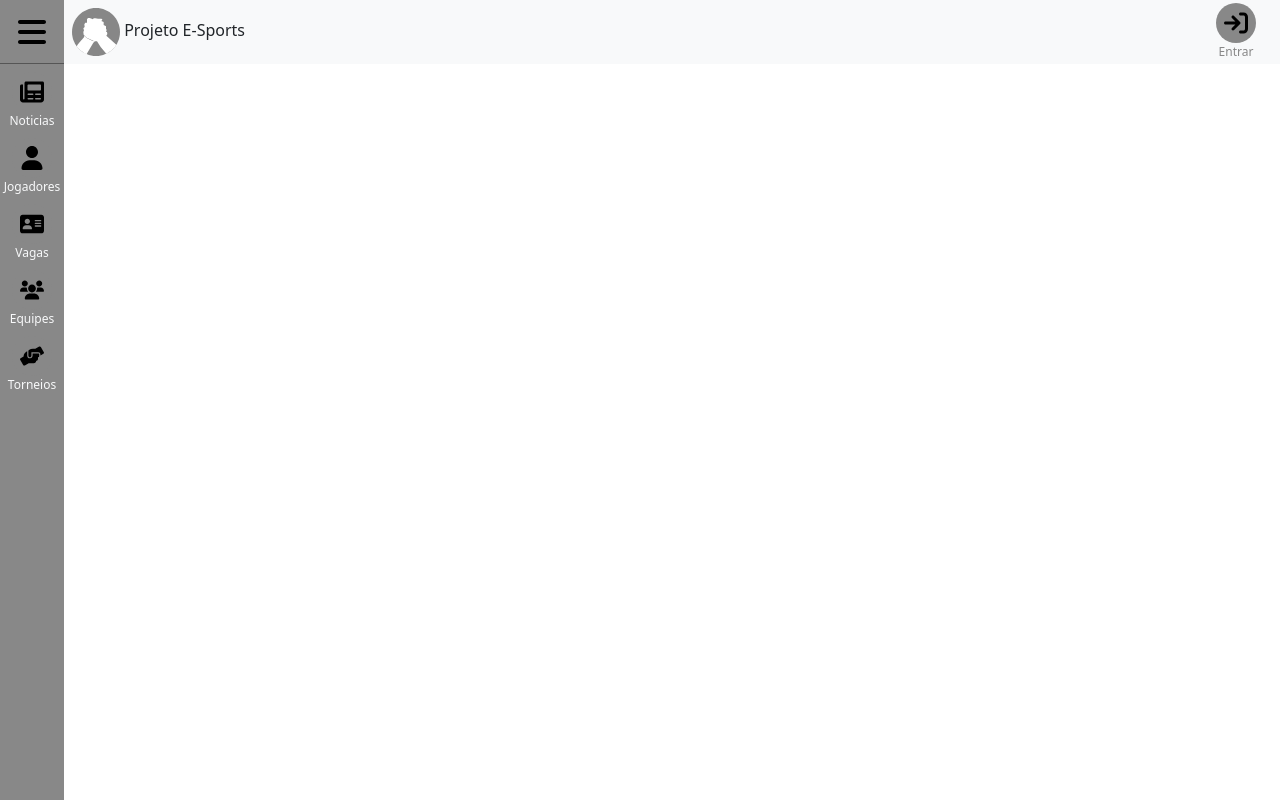
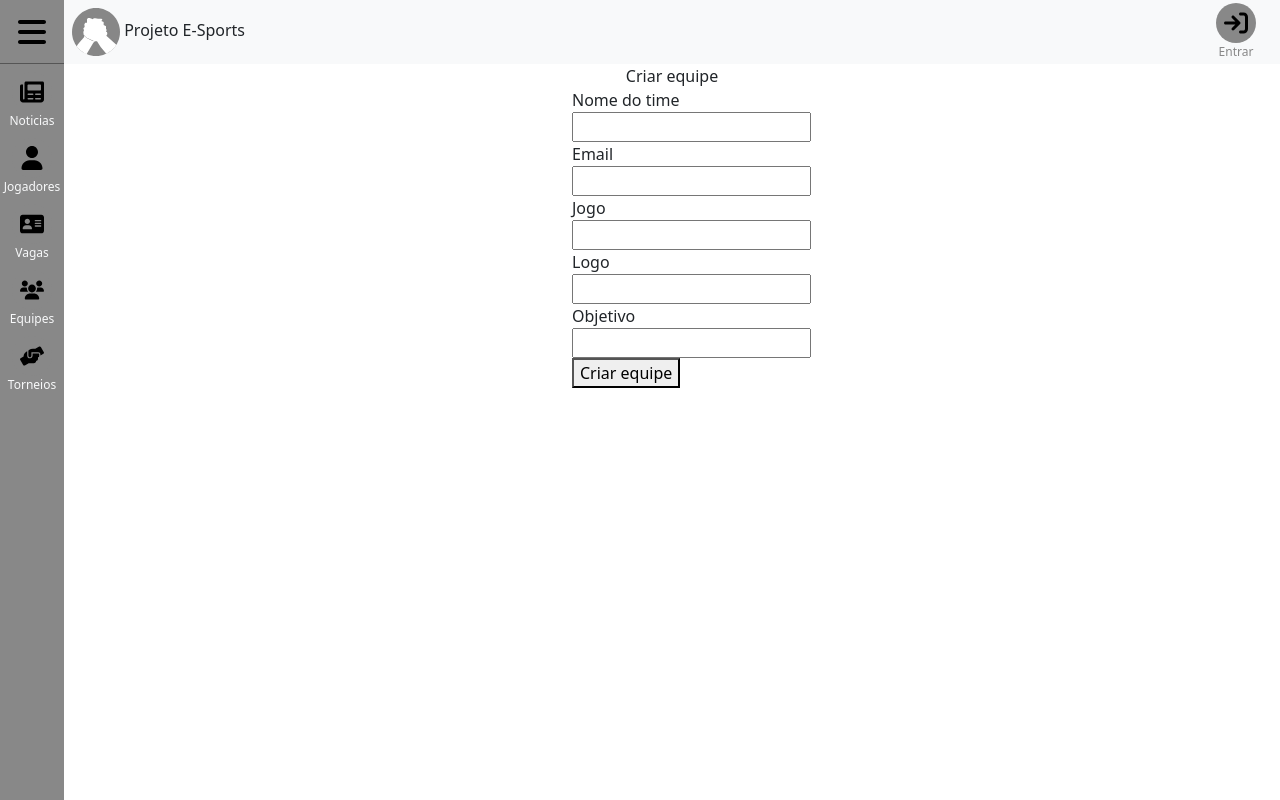
Before and after one commit to ICEI-PUC-Minas-PMV-ADS/pmv-ads-2022-1-e1-proj-web-t4-projetoesports, a plain HTML site: page src/feature_equipes.html in a window 1280 px wide. Drawn offline with nearby package versions, Linux system fonts and the light colour scheme.

Commit message:
create form equipes

```diff
--- a/src/feature_equipes.html
+++ b/src/feature_equipes.html
@@ -12,7 +12,7 @@
       integrity="sha384-1BmE4kWBq78iYhFldvKuhfTAU6auU8tT94WrHftjDbrCEXSU1oBoqyl2QvZ6jIW3"
       crossorigin="anonymous"
     />
-    <link href="css/index.css" rel="stylesheet" />
+    <link href="css/equipes.css" rel="stylesheet" />
   </head>
   <body>
     <div class="container-fluid d-flex flex-column vh-100 p-0">
@@ -124,8 +124,31 @@
           </nav>
         </aside>
 
-        <main class="flex-fill mh-100 overflow-auto">
-          <!-- CONTEUDO -->
+        <main class="flex-fill mh-100 ">
+          <div
+              href=""
+              class="d-flex flex-column align-items-center"
+          >
+            <span class="formtitle">Criar equipe</span>
+            <div
+            href=""
+            class="h-100 " style="width: 200px"
+            >
+            <form>
+              <label for="nameequipe">Nome do time</label><br>
+              <input type="text" id="nameequipe" name="nameequipe" value=" "><br>
+              <label for="email">Email</label><br>
+              <input type="text" id="email" name="email" value=" ">
+              <label for="jogo">Jogo</label><br>
+              <input type="text" id="jogo" name="jogo" value=" ">
+              <label for="logo">Logo</label><br>
+              <input type="text" id="logo" name="logo" value=" ">
+              <label for="objetivo">Objetivo</label><br>
+              <input type="text" id="objetivo" name="objetivo" value=" ">
+              <a id="button"><button>Criar equipe</button></a>
+              </form>
+              </div>
+          </div>
         </main>
       </div>
     </div>
```
Also changed, not shown: src/css/equipes.css (line endings or trailing spaces).
